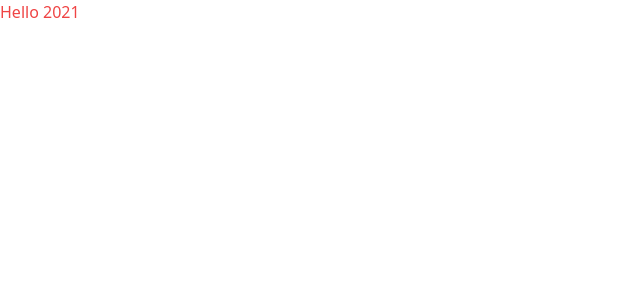
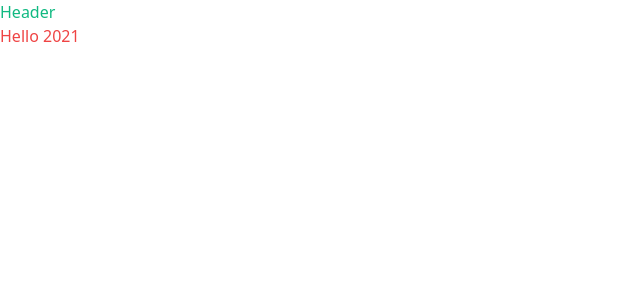
Before and after one commit to samulefevre/nuxt_portfolio, a Nuxt app: page / in a window 1280 px wide. Shown: the top 300 px of the page, without its empty margins (0-640 px from the left). Built offline with nearby package versions, Linux system fonts and the light colour scheme.

Commit message:
add header

```diff
--- a/app.vue
+++ b/app.vue
@@ -1,9 +1,11 @@
 <template>
   <div>
+    <NavHeader class="text-green-500" />
     <h1 class="text-red-500">Hello {{ new Date().getFullYear() }}</h1>
   </div>
 </template>
 
 <script lang="ts" setup>
 import './assets/tailwind.css'
+import NavHeader from './components/nav/navHeader.vue';
 </script>
--- /dev/null
+++ b/components/nav/navHeader.vue
@@ -0,0 +1,3 @@
+<template>
+    <div>Header</div>
+</template>
--- a/nuxt.config.ts
+++ b/nuxt.config.ts
@@ -3,12 +3,12 @@ import { defineNuxtConfig } from 'nuxt3'
 export default defineNuxtConfig({
     build: {
         postcss: {
-            postcssOptions: {
-                plugins: {
-                    tailwindcss: {},
-                    autoprefixer: {},
-                }
-            }
+          postcssOptions: {
+            plugins: {
+              tailwindcss: {},
+              autoprefixer: {},
+            },
+          },
         },
-    }
+      },
 })
```
